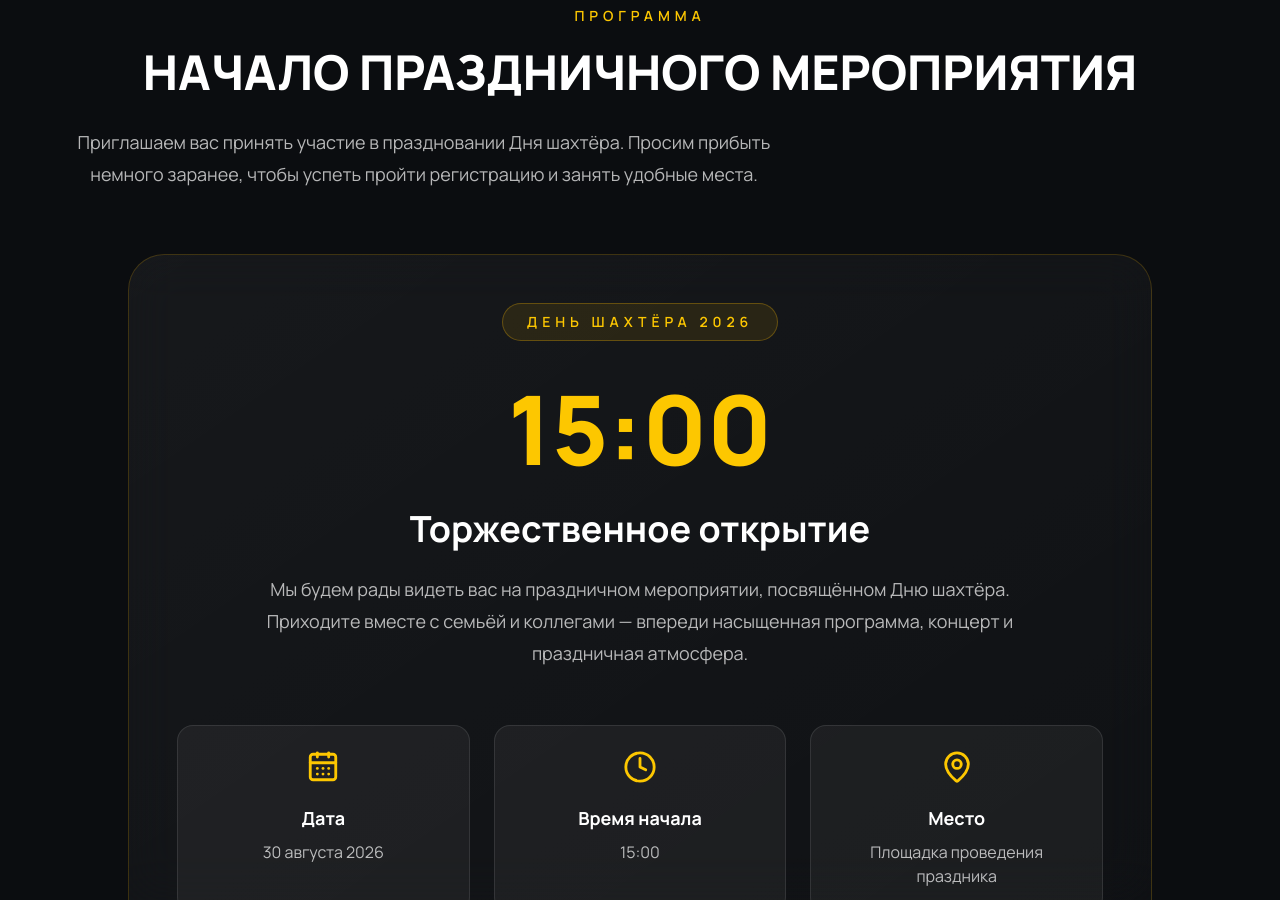
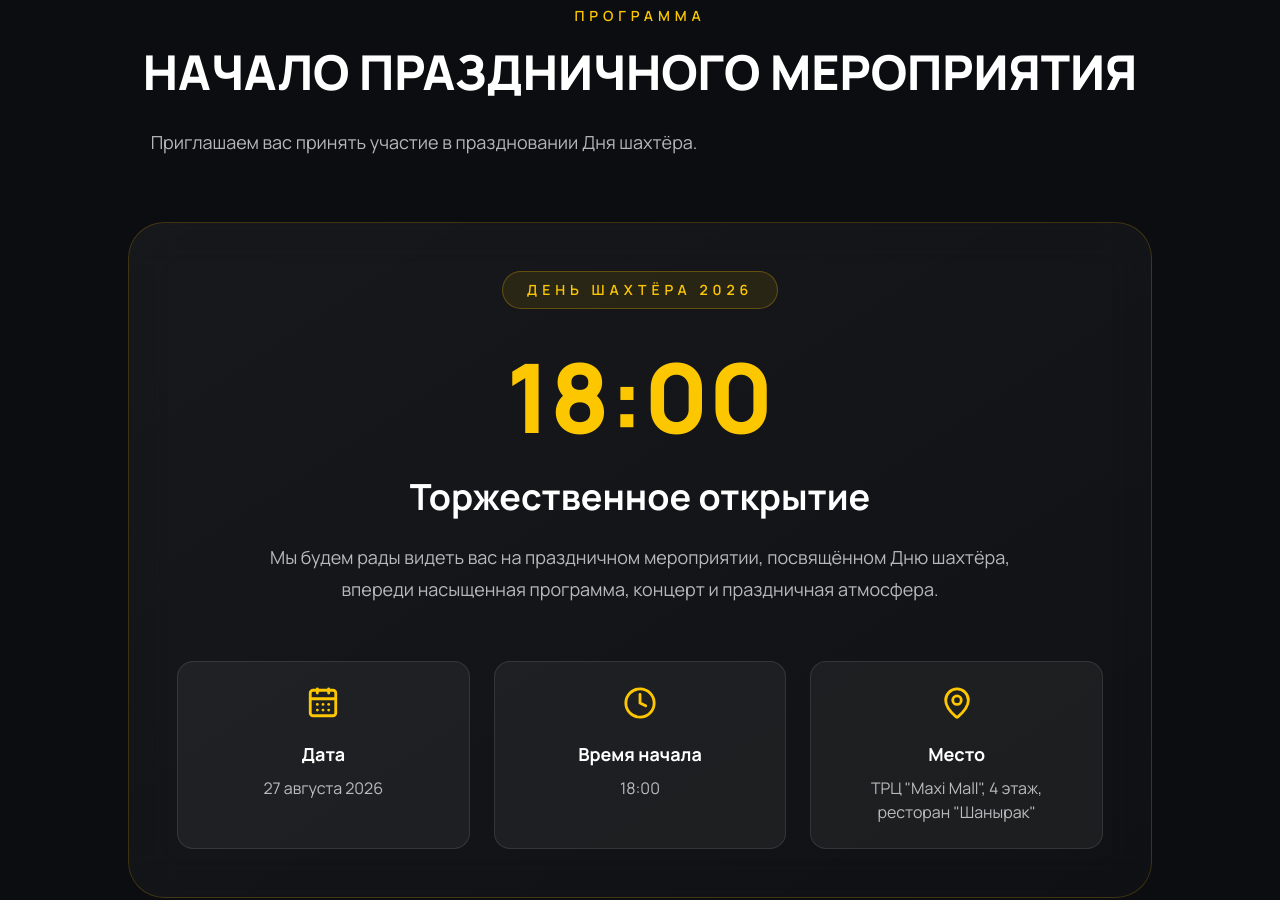
Before and after one commit to DragoKZs/bogatyr_invite, a Next.js app: page / in a window 1280 px wide. Shown: the part 1900-2800 px from the top of the page. Built offline with nearby package versions, Linux system fonts and the light colour scheme.

Commit message:
site test5

```diff
--- a/app/components/program/Program.tsx
+++ b/app/components/program/Program.tsx
@@ -11,7 +11,7 @@ export default function Program() {
           <SectionTitle
             overline="Программа"
             title="Начало праздничного мероприятия"
-            text="Приглашаем вас принять участие в праздновании Дня шахтёра. Просим прибыть немного заранее, чтобы успеть пройти регистрацию и занять удобные места."
+            text="Приглашаем вас принять участие в праздновании Дня шахтёра."
             center
           />
         </Reveal>
@@ -26,7 +26,7 @@ export default function Program() {
               </span>
 
               <h3 className="mt-10 text-7xl font-black text-yellow-400 md:text-8xl">
-                15:00
+                18:00
               </h3>
 
               <h4 className="mt-8 text-3xl font-bold md:text-4xl">
@@ -35,8 +35,7 @@ export default function Program() {
 
               <p className="mt-6 max-w-3xl text-lg leading-8 text-white/70">
                 Мы будем рады видеть вас на праздничном мероприятии,
-                посвящённом Дню шахтёра.
-                Приходите вместе с семьёй и коллегами —
+                посвящённом Дню шахтёра,
                 впереди насыщенная программа,
                 концерт и праздничная атмосфера.
               </p>
@@ -57,7 +56,7 @@ export default function Program() {
                 </h5>
 
                 <p className="mt-2 text-white/70">
-                  30 августа 2026
+                  27 августа 2026
                 </p>
 
               </div>
@@ -74,7 +73,7 @@ export default function Program() {
                 </h5>
 
                 <p className="mt-2 text-white/70">
-                  15:00
+                  18:00
                 </p>
 
               </div>
@@ -91,7 +90,7 @@ export default function Program() {
                 </h5>
 
                 <p className="mt-2 text-white/70">
-                  Площадка проведения праздника
+                  ТРЦ "Maxi Mall", 4 этаж, ресторан "Шанырак"
                 </p>
 
               </div>
```
